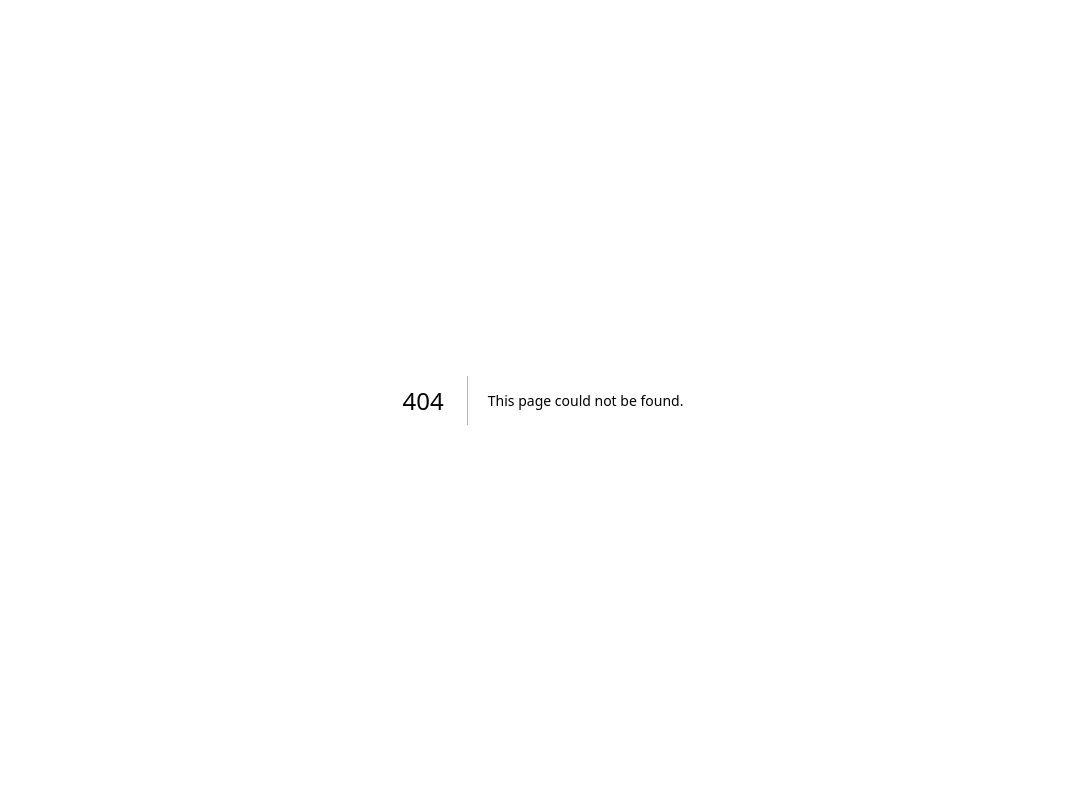
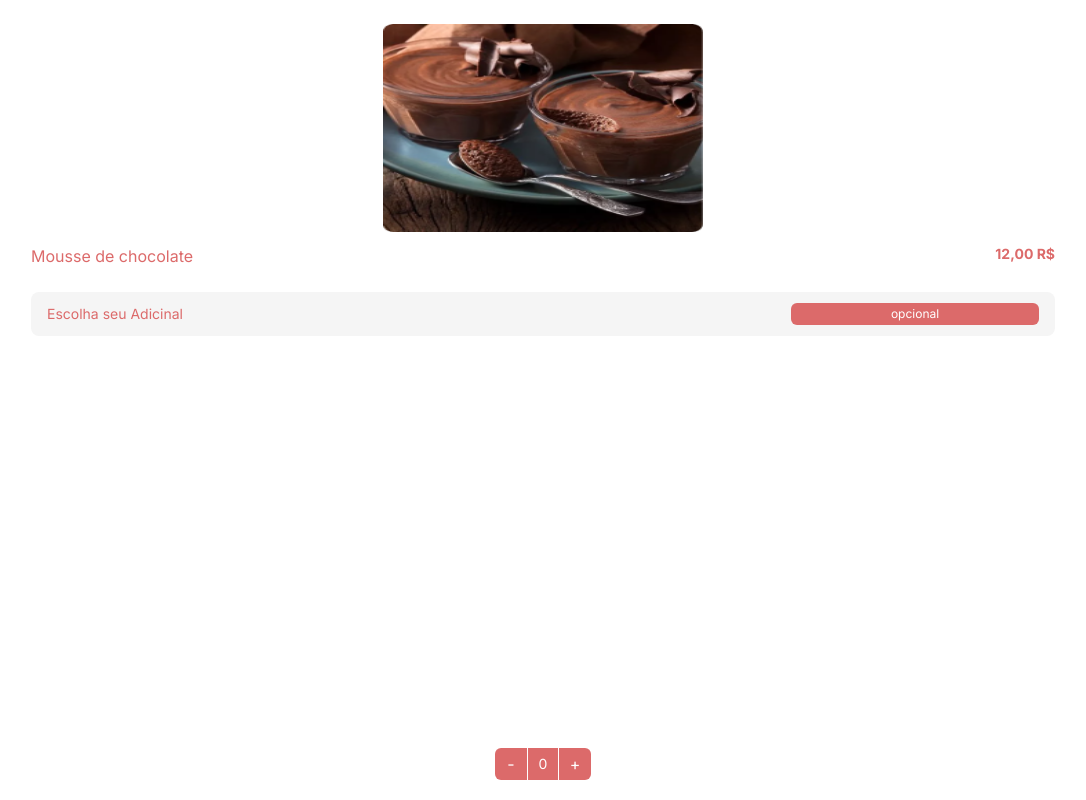
Before and after one commit to matcs06/pede-fast, a Next.js app in the folder client/: page /ItemDetails in a window 1280 px wide. Before the commit this address had no page. Shown: the whole page, without its empty margins (97-1183 px from the left). Built offline with nearby package versions, Linux system fonts and the light colour scheme.

Commit message:
adding details screen

```diff
--- a/client/package.json
+++ b/client/package.json
@@ -19,6 +19,7 @@
     "next": "13.1.6",
     "react": "18.2.0",
     "react-dom": "18.2.0",
+    "react-icons": "^4.7.1",
     "typescript": "4.9.5"
   },
   "devDependencies": {
--- /dev/null
+++ b/client/src/pages/ItemDetails/index.tsx
@@ -0,0 +1,29 @@
+import Image from "next/image"
+import AddRemove from "../components/AddRemove"
+export default function ItemDetail() {
+   return (
+      <div className="flex flex-col items-center min-h-screen relative   w-full ">
+         <div className="flex h-1/5 flex-col my-6 w-4/5">
+            <div className="w-full flex items-center justify-center rounded-md">
+
+               <Image className="object-fill w-full h-52 max-w-xs" src="/test2.png" alt="Image-Produto" height={350} width={350} />
+            </div>
+            <div className="flex justify-between mt-3 items-stretch">
+               <p className="text-secondary-orange font-light ">Mousse de chocolate</p>
+               <p className="text-secondary-orange font-inter text-sm font-semibold  ">12,00 R$</p>
+            </div>
+
+         </div>
+         <div className="flex bg-light-gray w-4/5 h-11 px-4 rounded-lg items-center justify-between ">
+            <p className="text-sm text-secondary-orange ">Escolha seu Adicinal</p>
+            <p className="text-xs bg-secondary-orange h-1/2 w-1/4 rounded-md flex items-center justify-center text-primary-bk">opcional</p>
+
+
+         </div>
+
+         <div className="absolute bottom-5">
+            <AddRemove quantity={0} setQuantity={() => { }} />
+         </div>
+      </div>
+   )
+}
--- a/client/src/pages/StartPage/index.tsx
+++ b/client/src/pages/StartPage/index.tsx
@@ -1,6 +1,8 @@
+import CartButton from "../components/CartButton"
+import AddRemove from "../components/AddRemove"
 export default function Test() {
    return (
-      <div className="flex relative flex-col items-center text-dark-gray h-full">
+      <div className="flex relative flex-col items-center text-dark-gray min-h-screen">
          <header className="bg-secondary-orange h-28 w-full">
          </header>
          <div className="w-40 absolute top-10 rounded-lg  flex flex-col justify-center items-center shadow-dark-gray shadow-md	 bg-light-gray h-28 justify-self-center">
@@ -18,15 +20,10 @@ export default function Test() {
                   <p className="mt-3 text-light-gree text-sm">Por apenas: <b> 12,00 R$</b></p>
                </div>
                <img src="./test2.png" alt="image-produto" className="rounded-lg w-28 h-28 mt-1" />
-
-
             </div>
 
-
-
          </div>
-
-
+         <CartButton>Continuar</CartButton>
       </div>
    )
 }
--- /dev/null
+++ b/client/src/pages/components/AddRemove.tsx
@@ -0,0 +1,23 @@
+import { useState } from "react"
+
+export default function AddRemove({ quantity = 0, setQuantity }) {
+
+
+   const [selfQuantity, setSelfQuantity] = useState(quantity)
+
+   const handleQuantity = (value: number) => {
+
+      if ((selfQuantity + value) >= 0) {
+
+         setSelfQuantity(selfQuantity + value)
+      }
+   }
+
+   return (
+      <div className="flex select-none	 bg-secondary-orange w-24 h-8 items-center justify-around text-primary-bk rounded-md">
+         <div className="cursor-pointer w-1/3 flex justify-center " onClick={() => { handleQuantity(-1) }}>-</div>
+         <div className="text-sm border-x-b-1/5 h-full border-h w-1/3 flex justify-center items-center z-10 ">{selfQuantity}</div>
+         <div className="cursor-pointer w-1/3 flex justify-center " onClick={() => { handleQuantity(+1) }}>+</div>
+      </div>
+   )
+}
--- /dev/null
+++ b/client/src/pages/components/CartButton.tsx
@@ -0,0 +1,17 @@
+import { HiOutlineShoppingCart } from "react-icons/hi"
+
+export default function CartButton({ children, numberOfItems = 1, cartValue = "24,00" }) {
+   return (
+      <div className="flex w-3/4 max-w-md bg-secondary-orange h-11 cursor-pointer text-primary-bk font-medium items-center justify-around absolute bottom-3 rounded-md shadow-lg">
+         <div className="flex animate-bounce relative w-8 anima ">
+            <HiOutlineShoppingCart size={20} />
+            <span className="text-xs p-1 bg-primary-bk rounded-full flex items-center justify-center text-secondary-orange w-4 h-4 -mx-1 -my-2" >{numberOfItems}</span>
+         </div>
+         {children}
+         <div>
+            <p className="text-sm rounded-full">{cartValue} R$</p>
+         </div>
+
+      </div>
+   )
+}
```
Also changed, not shown: 1 other file (tests, documents, lock files or other folders).
